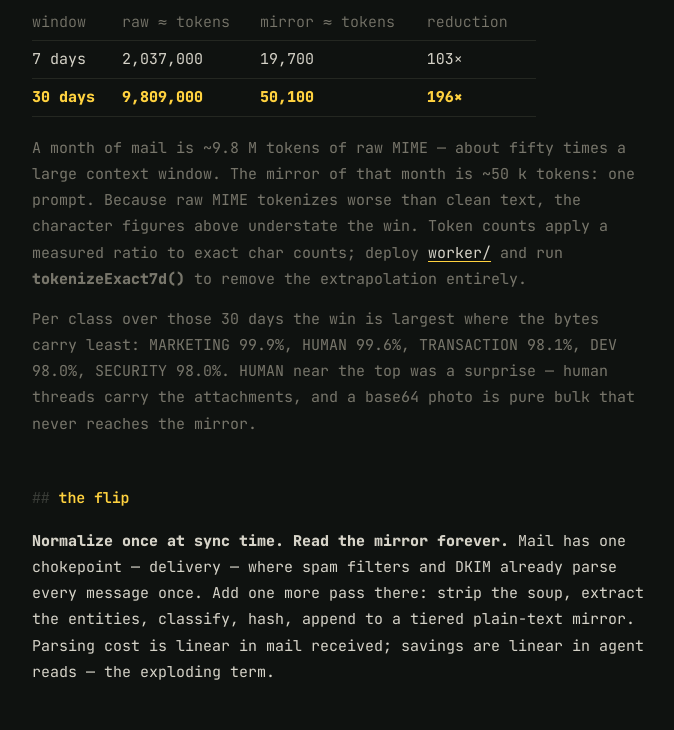
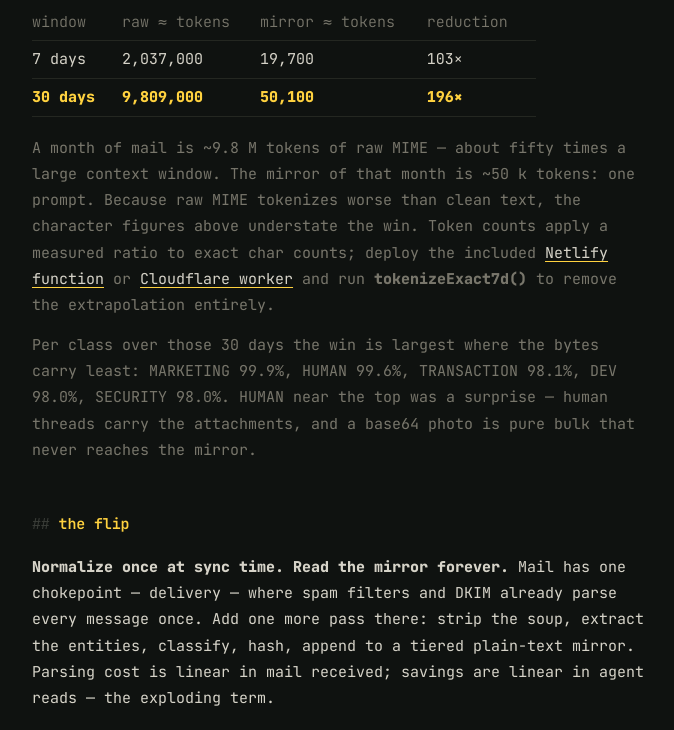
Before and after one commit to eddie-boop14/agent-mail, a website: page index.html in a window 1280 px wide. Shown: the part 1170-1900 px from the top of the page, without its empty margins (266-940 px from the left). Drawn offline with Linux system fonts and the light colour scheme.

Commit message:
site: same

```diff
--- a/index.html
+++ b/index.html
@@ -118,9 +118,10 @@ footer{margin-top:5em; padding-top:1.4em; border-top:1px solid var(--rule); colo
     <p class="dim">A month of mail is ~9.8 M tokens of raw MIME — about fifty times a large context
     window. The mirror of that month is ~50 k tokens: one prompt. Because raw MIME tokenizes worse
     than clean text, the character figures above understate the win. Token counts apply a measured
-    ratio to exact char counts; deploy
-    <a href="https://github.com/eddie-boop14/inbox-txt/tree/main/worker">worker/</a> and run
-    <b>tokenizeExact7d()</b> to remove the extrapolation entirely.</p>
+    ratio to exact char counts; deploy the included
+    <a href="https://github.com/eddie-boop14/inbox-txt/blob/main/netlify/functions/tokenize.mjs">Netlify function</a>
+    or <a href="https://github.com/eddie-boop14/inbox-txt/tree/main/worker">Cloudflare worker</a>
+    and run <b>tokenizeExact7d()</b> to remove the extrapolation entirely.</p>
 
     <p class="dim">Per class over those 30 days the win is largest where the bytes carry least:
     MARKETING 99.9%, HUMAN 99.6%, TRANSACTION 98.1%, DEV 98.0%, SECURITY 98.0%. HUMAN near the
```
